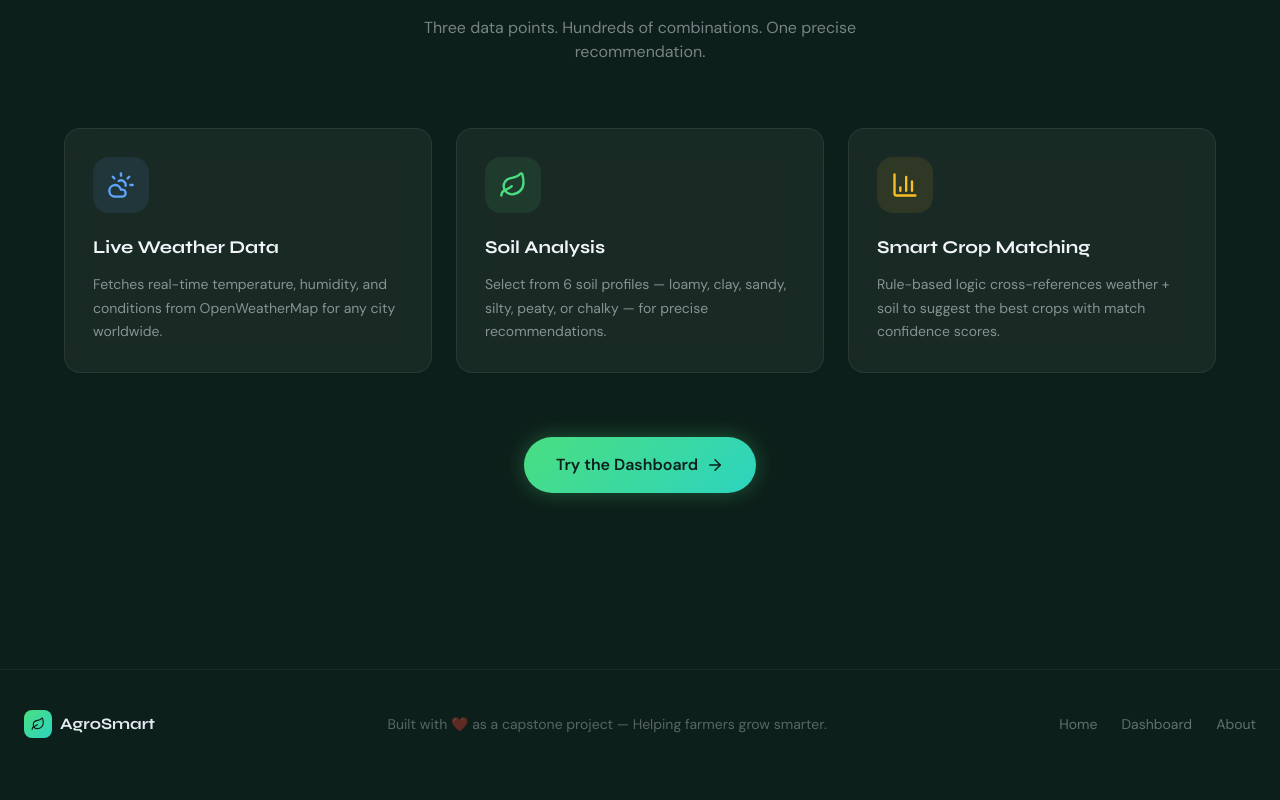
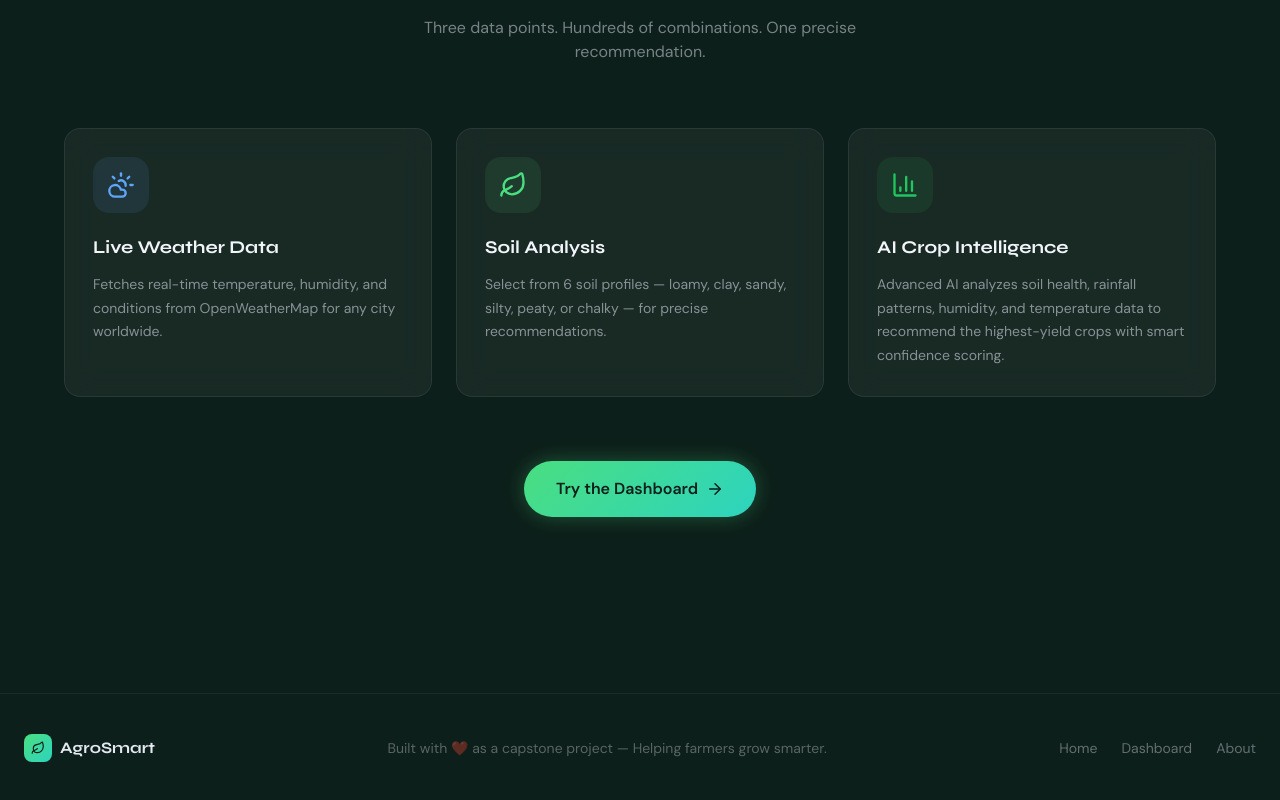
Before and after one commit to ayanahmad77/AgroSmart-WAPCapstone, a React (Vite) app: page / in a window 1280 px wide. Shown: the part 1053-1853 px from the top of the page. Before the commit the page ends 1831 px from the top, so only its background shows below. Built offline with nearby package versions, Linux system fonts and the light colour scheme.

Commit message:
feat: improved AI crop intelligence section

```diff
--- a/src/pages/Home.jsx
+++ b/src/pages/Home.jsx
@@ -15,12 +15,12 @@ const features = [
     title: 'Soil Analysis',
     desc: 'Select from 6 soil profiles — loamy, clay, sandy, silty, peaty, or chalky — for precise recommendations.',
   },
-  {
-    icon: <BarChart3 size={28} />,
-    color: '#fbbf24',
-    title: 'Smart Crop Matching',
-    desc: 'Rule-based logic cross-references weather + soil to suggest the best crops with match confidence scores.',
-  },
+ {
+  icon: <BarChart3 size={28} />,
+  color: '#22c55e',
+  title: 'AI Crop Intelligence',
+  desc: 'Advanced AI analyzes soil health, rainfall patterns, humidity, and temperature data to recommend the highest-yield crops with smart confidence scoring.',
+},
 ]
 
 export default function Home() {
```
